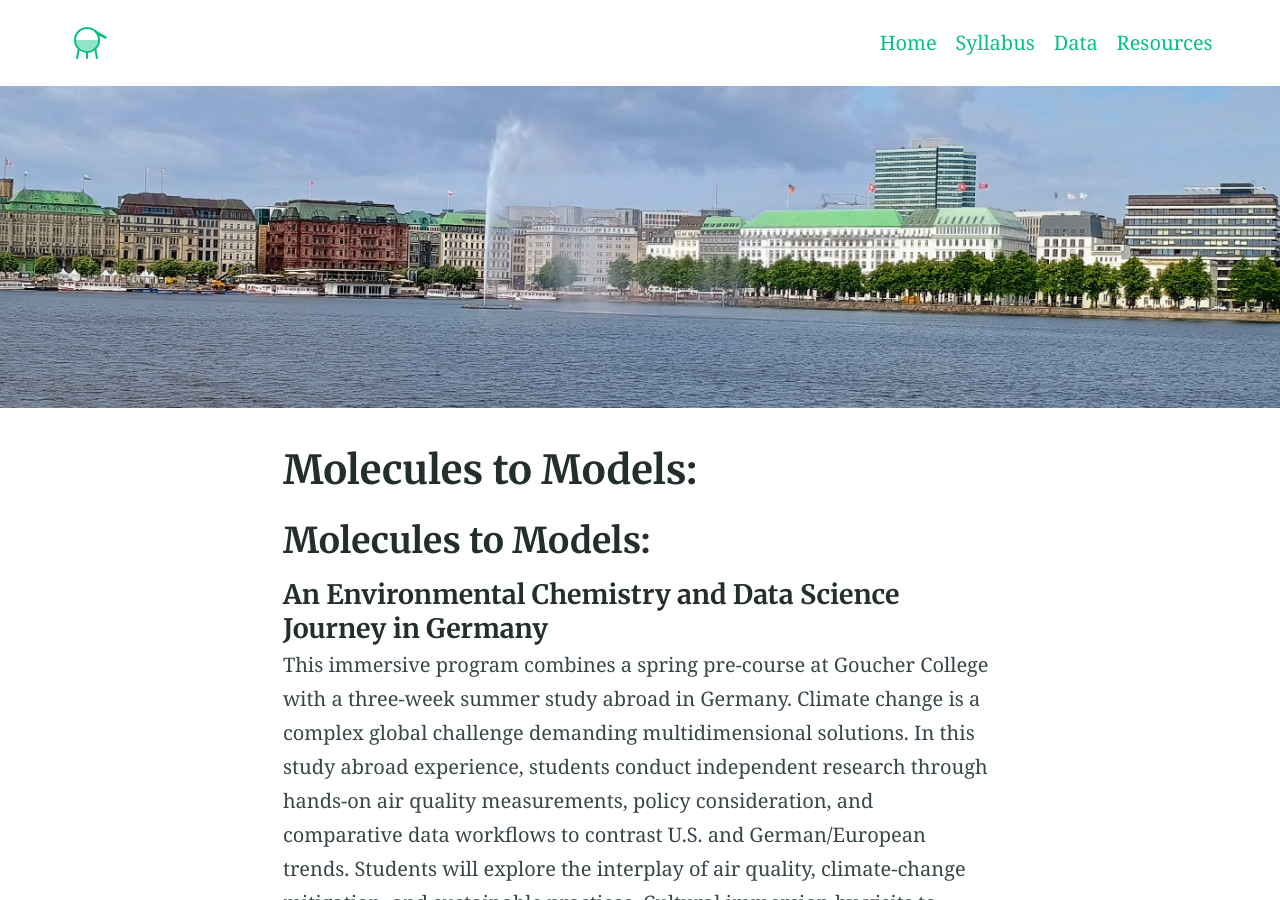
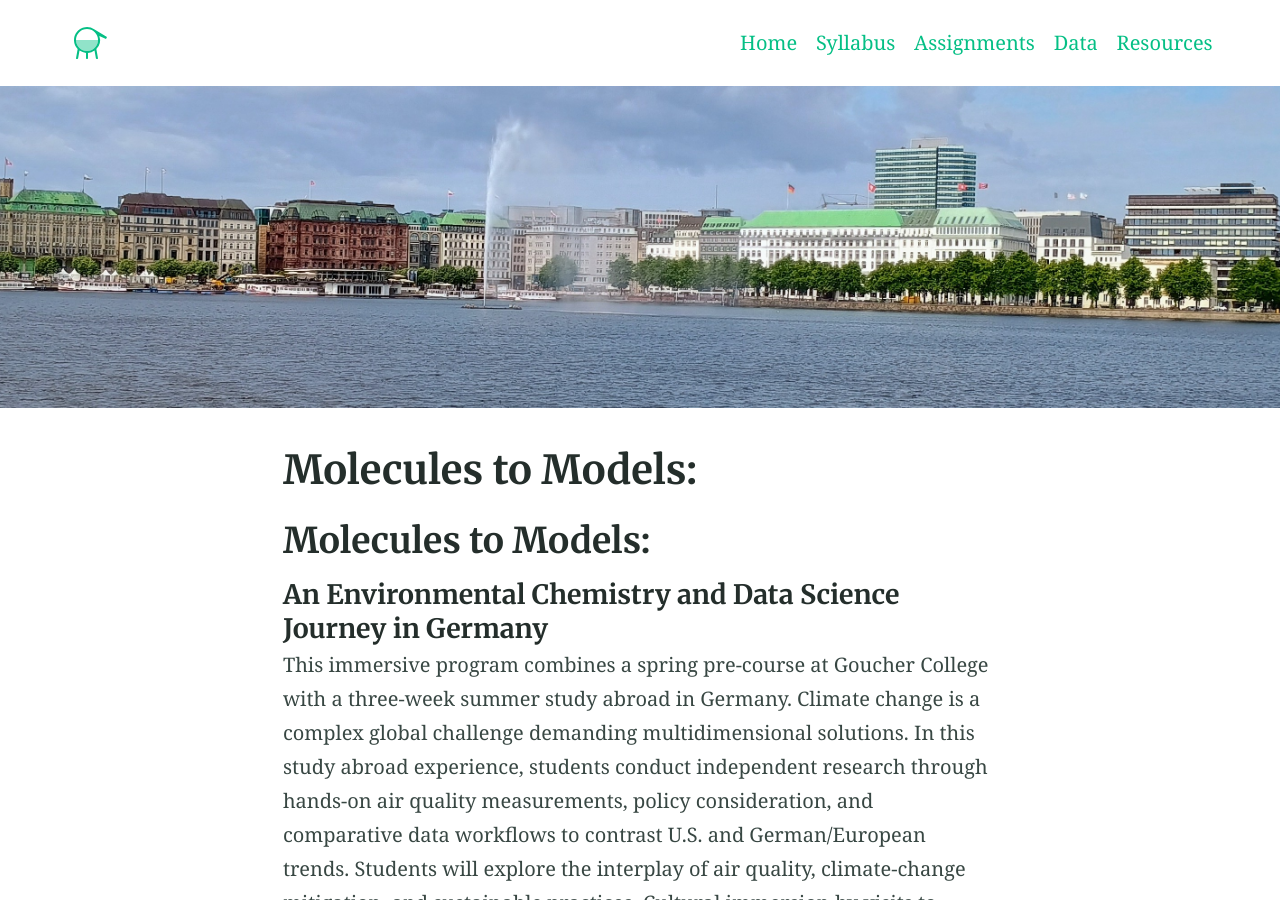
Before and after one commit to narock/germany_ica, a Jekyll site: the page built from index.md, in a window 1280 px wide and 900 px high. Built offline with Jekyll 4.4.1, drawn with Linux system fonts in a browser that asks for light colours; our own code applies the rules of GitHub Pages for plain Markdown files.

Commit message:
Update _config.yml

```diff
--- a/_config.yml
+++ b/_config.yml
@@ -97,7 +97,7 @@ title: "Germany ICA" # Site name or title, also used in jekyll-seo-tag
 logo: "assets/logos/logo.svg" # Site logo, also used in jekyll-seo-tag
 description: "Alembic is a starting point for Jekyll projects. Rather than starting from scratch, this boilerplate is designed to get the ball rolling immediately" # Site description and default description, also used in jekyll-seo-tag
 url: "https://alembic.darn.es" # Site url, also used in jekyll-seo-tag
-baseurl: ""
+baseurl: "https://narock.github.io/germany_ica/"
 repo: "https://github.com/daviddarnes/alembic"
 email: "me@daviddarnes.com"
 # disqus: "alembic-1" # Blog post comments, uncomment the option and set the site ID from your Disqus account
@@ -125,6 +125,8 @@ navigation_header:
   url: https://narock.github.io/germany_ica/
 - title: Syllabus
   url: https://narock.github.io/germany_ica/syllabus/
+- title: Assignments
+  url: https://narock.github.io/germany_ica/assignments/
 - title: Data
   url: https://narock.github.io/germany_ica/data/
 - title: Resources
```
